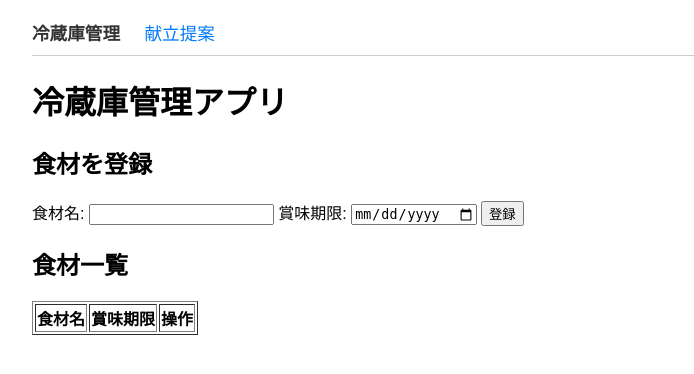
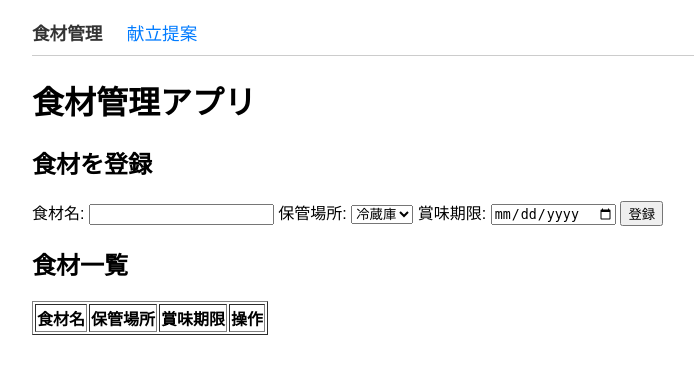
Before and after one commit to takkun-robo/suggest_recipe_2useup_in_fridge, a Flask app: page / in a window 1280 px wide. Shown: the top 374 px of the page, without its empty margins (208-902 px from the left). Run offline with Flask 3, Linux system fonts and the light colour scheme; lists and menus that the app fills with data are empty.

Commit message:
feat: make app generic for all stored food items, add storage_location field
Agent-Logs-Url: https://github.com/takkun-robo/suggest_recipe_2useup_in_fridge/sessions/fb39df0a-0486-4513-8852-d5b068a761c5

Co-authored-by: takkun-robo <116501121+takkun-robo@users.noreply.github.com>

```diff
--- a/app.py
+++ b/app.py
@@ -43,6 +43,7 @@ class Item(db.Model):
     id = db.Column(db.Integer, primary_key=True)
     name = db.Column(db.String(100), nullable=False)
     expiry_date = db.Column(db.Date, nullable=False)
+    storage_location = db.Column(db.String(50), nullable=True, default='冷蔵庫')
 
     def __repr__(self):
         return f'<Item {self.name}>'
@@ -82,6 +83,7 @@ def index():
             'id': item.id,
             'name': item.name,
             'expiry_date': item.expiry_date.isoformat(), # HTMLで扱いやすいように文字列に変換
+            'storage_location': item.storage_location or '冷蔵庫',
             'status': status
         })
 
@@ -91,9 +93,10 @@ def index():
 def add():
     name = request.form['name']
     expiry_date_str = request.form['expiry_date']
+    storage_location = request.form.get('storage_location', '冷蔵庫')
 
     # 新しいItemオブジェクトを作成してデータベースに追加
-    new_item = Item(name=name, expiry_date=date.fromisoformat(expiry_date_str))
+    new_item = Item(name=name, expiry_date=date.fromisoformat(expiry_date_str), storage_location=storage_location)
     db.session.add(new_item)
     db.session.commit() # 変更を確定
 
@@ -124,6 +127,7 @@ def edit(id):
         # conn.close()
         item_to_edit.name = request.form['name']
         item_to_edit.expiry_date = date.fromisoformat(request.form['expiry_date'])
+        item_to_edit.storage_location = request.form.get('storage_location', '冷蔵庫')
         db.session.commit()
         return redirect(url_for('index'))
 
@@ -131,7 +135,8 @@ def edit(id):
     item_for_template = {
         'id': item_to_edit.id,
         'name': item_to_edit.name,
-        'expiry_date': item_to_edit.expiry_date.isoformat()
+        'expiry_date': item_to_edit.expiry_date.isoformat(),
+        'storage_location': item_to_edit.storage_location or '冷蔵庫'
     }
 
     return render_template('edit.html', item=item_for_template)
@@ -182,7 +187,7 @@ def menu():
                 # APIからのエラーをより具体的に表示
                 suggestion = f"APIとの通信中にエラーが発生しました: {e}"
         else:
-            suggestion = "冷蔵庫に賞味期限内の食材がありません。まずは食材を登録してください。"
+            suggestion = "賞味期限内の食材が登録されていません。まずは食材を登録してください。"
 
     return render_template('menu.html', suggestion=suggestion)
 
--- a/templates/index.html
+++ b/templates/index.html
@@ -2,7 +2,7 @@
 <html lang="ja">
 <head>
     <meta charset="UTF-8">
-    <title>冷蔵庫管理アプリ</title>
+    <title>食材管理アプリ</title>
 
     {# ここからCSSを追加 #}
     <style>
@@ -25,15 +25,22 @@
 </head>
 <body>
     <nav>
-        <a href="{{ url_for('index') }}" class="active">冷蔵庫管理</a>
+        <a href="{{ url_for('index') }}" class="active">食材管理</a>
         <a href="{{ url_for('menu') }}">献立提案</a>
     </nav>
-    <h1>冷蔵庫管理アプリ</h1>
+    <h1>食材管理アプリ</h1>
 
     <h2>食材を登録</h2>
     <form action="{{ url_for('add') }}" method="post">
         <label for="name">食材名:</label>
         <input type="text" id="name" name="name" required>
+        <label for="storage_location">保管場所:</label>
+        <select id="storage_location" name="storage_location">
+            <option value="冷蔵庫">冷蔵庫</option>
+            <option value="冷凍庫">冷凍庫</option>
+            <option value="常温">常温</option>
+            <option value="その他">その他</option>
+        </select>
         <label for="expiry_date">賞味期限:</label>
         <input type="date" id="expiry_date" name="expiry_date" required>
         <button type="submit">登録</button>
@@ -44,6 +51,7 @@
         <thead>
             <tr>
                 <th>食材名</th>
+                <th>保管場所</th>
                 <th>賞味期限</th>
                 <th>操作</th>
             </tr>
@@ -53,6 +61,7 @@
             {# itemのstatusに応じてtrにクラスを適用 #}
             <tr class="{{ item['status'] }}">
                 <td>{{ item['name'] }}</td>
+                <td>{{ item['storage_location'] }}</td>
                 <td>{{ item['expiry_date'] }}</td>
                 <td>
                     <a href="{{ url_for('edit', id=item['id']) }}">編集</a>
--- a/templates/menu.html
+++ b/templates/menu.html
@@ -2,7 +2,7 @@
 <html lang="ja">
 <head>
     <meta charset="UTF-8">
-    <title>献立提案 - 冷蔵庫管理アプリ</title>
+    <title>献立提案 - 食材管理アプリ</title>
     <style>
         /* --- ページ全体の基本スタイル --- */
         body { font-family: sans-serif; max-width: 800px; margin: auto; padding: 20px; }
@@ -35,12 +35,12 @@
 <body>
 
     <nav>
-        <a href="{{ url_for('index') }}">冷蔵庫管理</a>
+        <a href="{{ url_for('index') }}">食材管理</a>
         <a href="{{ url_for('menu') }}" class="active">献立提案</a>
     </nav>
 
     <h1>献立提案</h1>
-    <p>冷蔵庫に登録されている賞味期限内の食材から、AIが献立を提案します。</p>
+    <p>登録されている賞味期限内の食材から、AIが献立を提案します。</p>
 
     <!-- JavaScriptで操作するためにidを付与 -->
     <form id="menu-form" action="{{ url_for('menu') }}" method="post">
```
Also changed, not shown: templates/edit.html (+9 -1 lines), readme.md.
